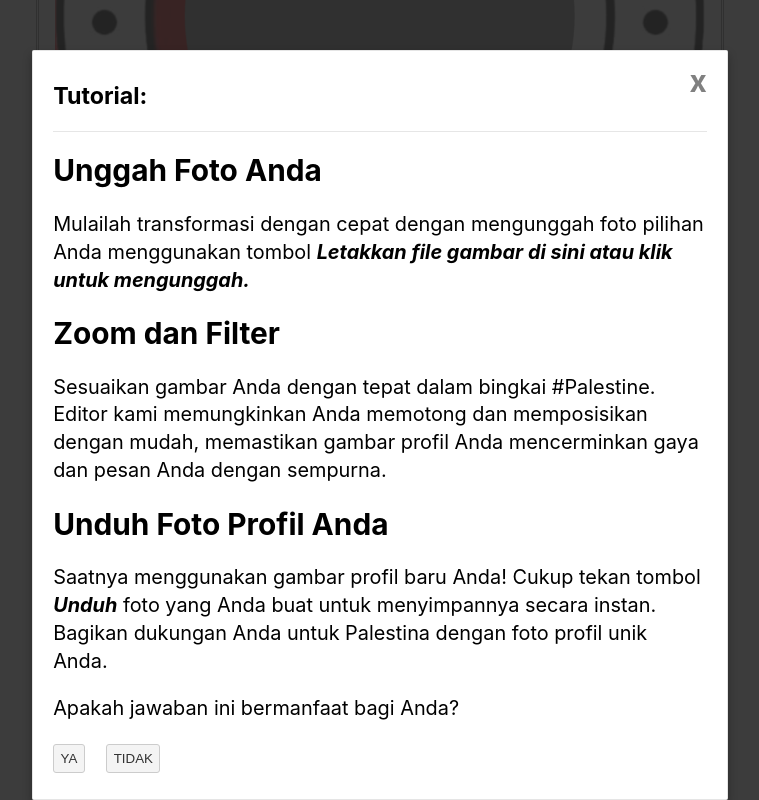
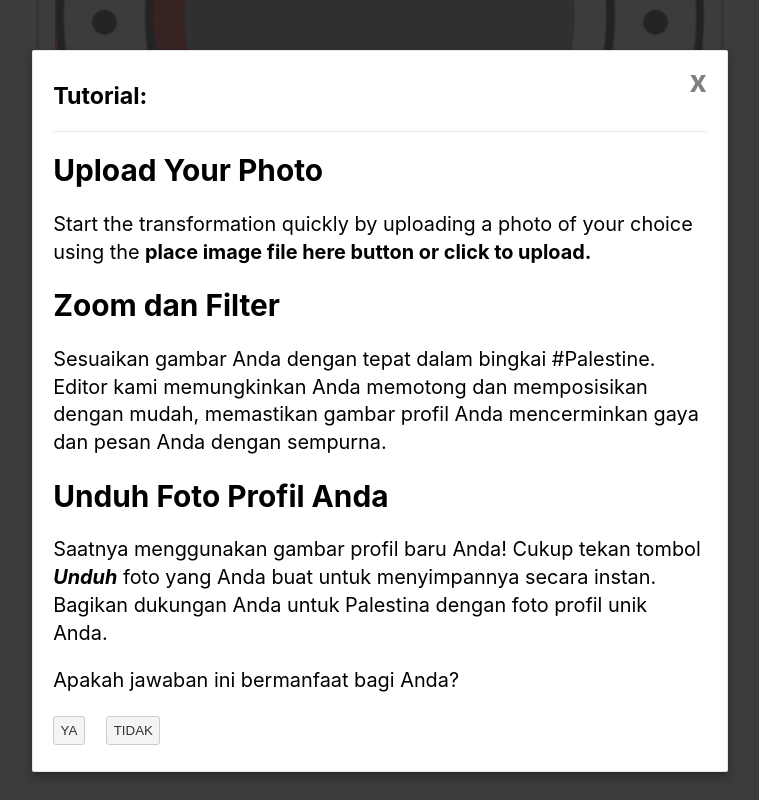
Before and after one commit to susahcebok/bookish-guide, a Svelte app: page / in a window 1280 px wide. Both pictures are taken after a click on the button "TUTORIAL?". Shown: the part 635-1435 px from the top of the page, without its empty margins (260-1019 px from the left). Built offline with nearby package versions, Linux system fonts and the light colour scheme.

Commit message:
Update App.svelte

```diff
--- a/src/App.svelte
+++ b/src/App.svelte
@@ -35,8 +35,8 @@
 <a  class="close" data-modal-close href="#">x</a>
 <h3>Tutorial:</h3>
 <hr>
-<h2>Unggah Foto Anda</h2>
-<p>Mulailah transformasi dengan cepat dengan mengunggah foto pilihan Anda menggunakan tombol <em><strong>Letakkan file gambar di sini atau klik untuk mengunggah.</strong></em></p>
+<h2>Upload Your Photo</h2>
+<p>Start the transformation quickly by uploading a photo of your choice using the <strong>place image file here button or click to upload.</strong></p>
 
 <h2>Zoom dan Filter</h2>
 <p>Sesuaikan gambar Anda dengan tepat dalam bingkai #Palestine. Editor kami memungkinkan Anda memotong dan memposisikan dengan mudah, memastikan gambar profil Anda mencerminkan gaya dan pesan Anda dengan sempurna.</p>
```
